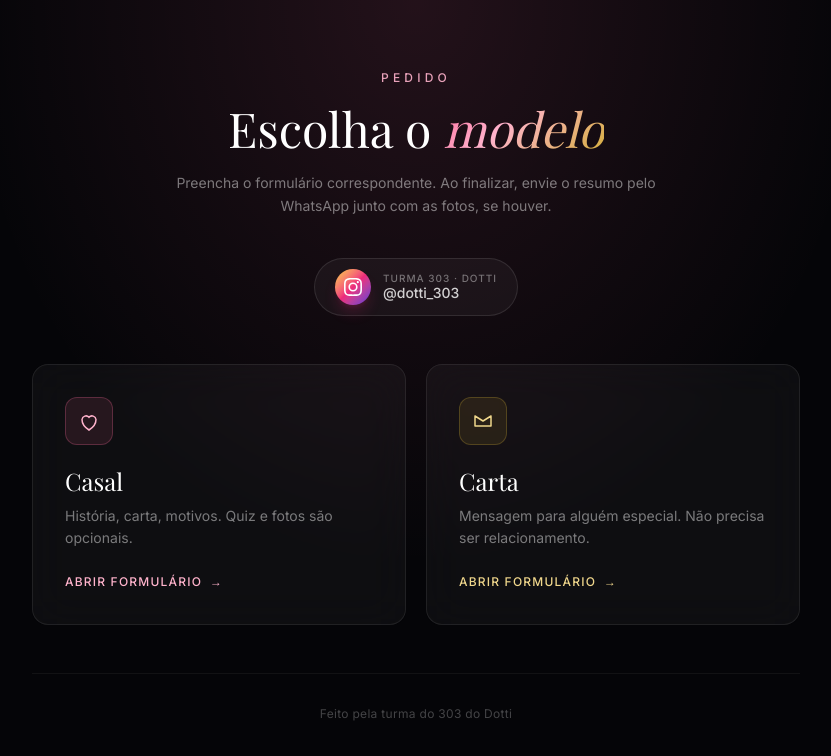
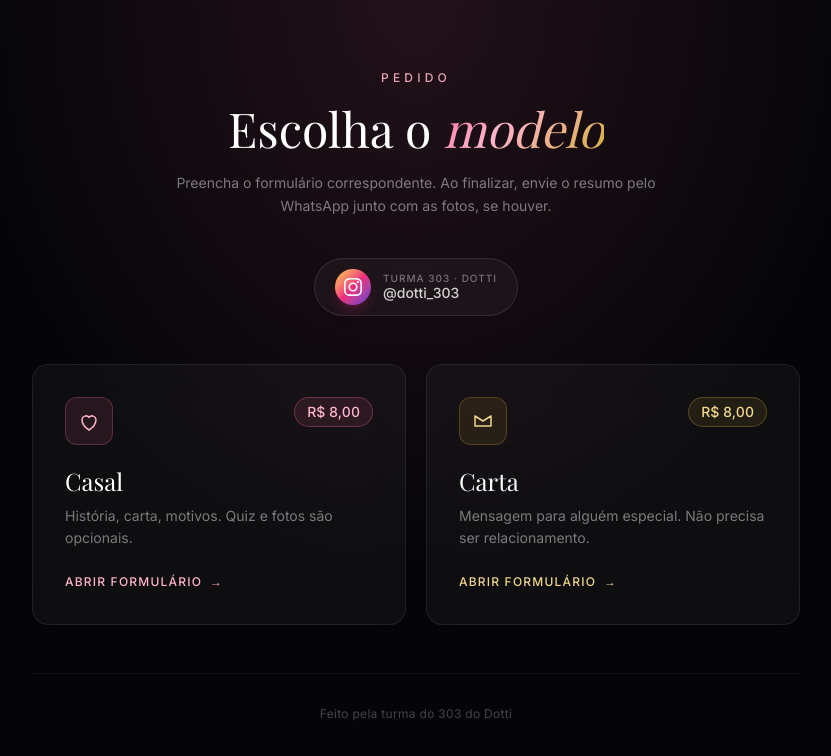
Before and after one commit to Heineckk/Site-Mo, a Next.js app: page /formulario in a window 1280 px wide. Shown: the top 756 px of the page, without its empty margins (224-1055 px from the left). Built offline with nearby package versions, Linux system fonts and the light colour scheme; a web font is replaced by a local one.

Commit message:
Exibe preco de R$ 8 nos cards de casal e cartinha

```diff
--- a/src/app/formulario/page.tsx
+++ b/src/app/formulario/page.tsx
@@ -1,8 +1,9 @@
 import type { Metadata } from "next";
 import Link from "next/link";
 import { FormModelIcon } from "@/components/formulario/FormIcons";
-import { FormCredit } from "@/components/formulario/FormUI";
+import { FormCredit, FormPriceTag } from "@/components/formulario/FormUI";
 import InstagramButton from "@/components/formulario/InstagramButton";
+import { PRICING } from "@/lib/pricing";
 
 export const metadata: Metadata = {
   title: "Formulário de pedido",
@@ -35,7 +36,10 @@ export default function FormularioHomePage() {
             href="/formulario/namoro"
             className="glass group rounded-2xl p-8 text-left transition hover:border-rose/30 hover:shadow-lg hover:shadow-rose/10"
           >
-            <FormModelIcon variant="namoro" />
+            <div className="flex items-start justify-between gap-4">
+              <FormModelIcon variant="namoro" />
+              <FormPriceTag amount={PRICING.casal} variant="rose" />
+            </div>
             <h2 className="mt-5 font-[family-name:var(--font-playfair)] text-2xl text-white">
               Casal
             </h2>
@@ -54,7 +58,10 @@ export default function FormularioHomePage() {
             href="/formulario/cartinha"
             className="glass group rounded-2xl p-8 text-left transition hover:border-gold/30 hover:shadow-lg hover:shadow-gold/10"
           >
-            <FormModelIcon variant="cartinha" />
+            <div className="flex items-start justify-between gap-4">
+              <FormModelIcon variant="cartinha" />
+              <FormPriceTag amount={PRICING.cartinha} />
+            </div>
             <h2 className="mt-5 font-[family-name:var(--font-playfair)] text-2xl text-white">
               Carta
             </h2>
--- a/src/components/formulario/FormUI.tsx
+++ b/src/components/formulario/FormUI.tsx
@@ -4,6 +4,29 @@ import { motion } from "framer-motion";
 import type { ReactNode } from "react";
 import InstagramButton from "@/components/formulario/InstagramButton";
 import { buildWhatsAppUrl } from "@/lib/whatsapp";
+import { formatPrice } from "@/lib/pricing";
+
+export function FormPriceTag({
+  amount,
+  variant = "gold",
+}: {
+  amount: number;
+  variant?: "gold" | "rose";
+}) {
+  const price = formatPrice(amount);
+  const styles =
+    variant === "rose"
+      ? "border-rose/30 bg-rose/10 text-rose-light"
+      : "border-gold/30 bg-gold/10 text-gold-light";
+
+  return (
+    <span
+      className={`inline-flex items-center rounded-full border px-3 py-1 text-sm font-medium tabular-nums ${styles}`}
+    >
+      {price}
+    </span>
+  );
+}
 
 export function FormPageShell({
   children,
--- /dev/null
+++ b/src/lib/pricing.ts
@@ -0,0 +1,11 @@
+export const PRICING = {
+  cartinha: 8,
+  casal: 8,
+} as const;
+
+export function formatPrice(value: number): string {
+  return value.toLocaleString("pt-BR", {
+    style: "currency",
+    currency: "BRL",
+  });
+}
```
